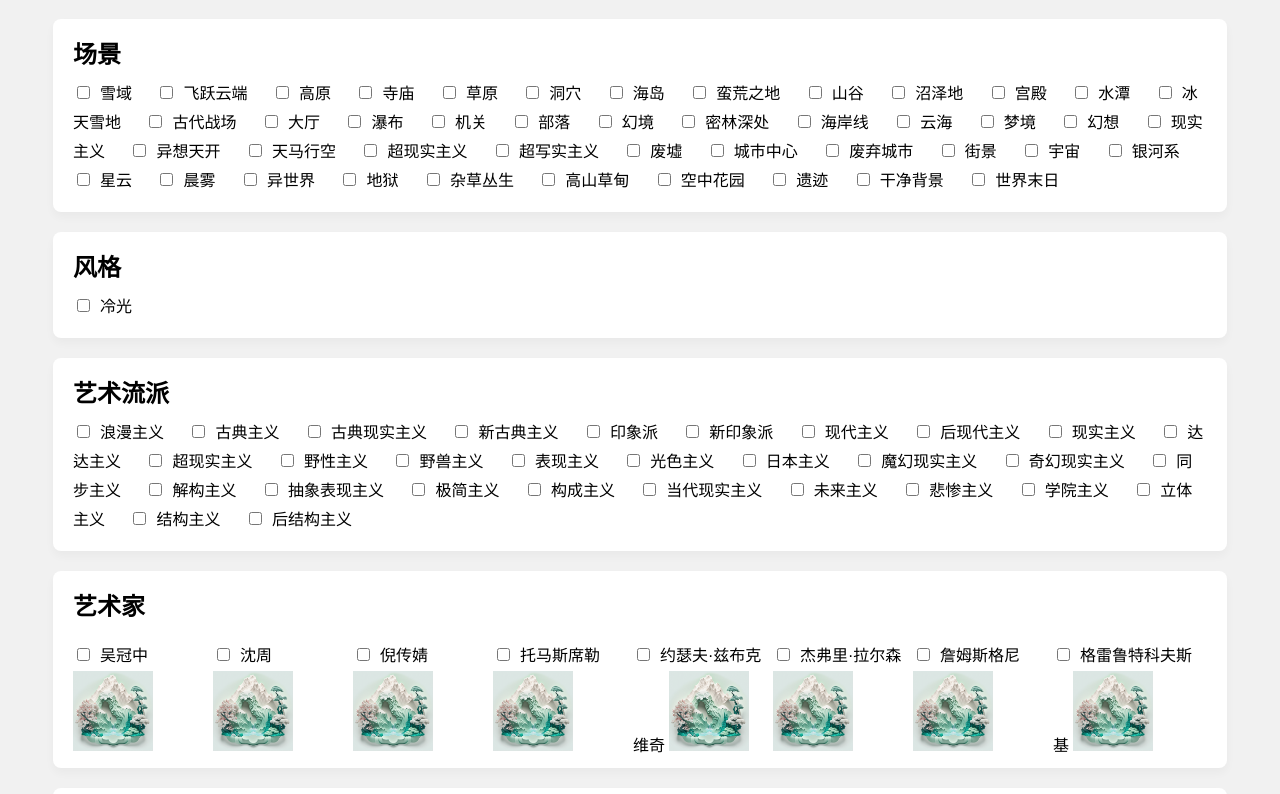
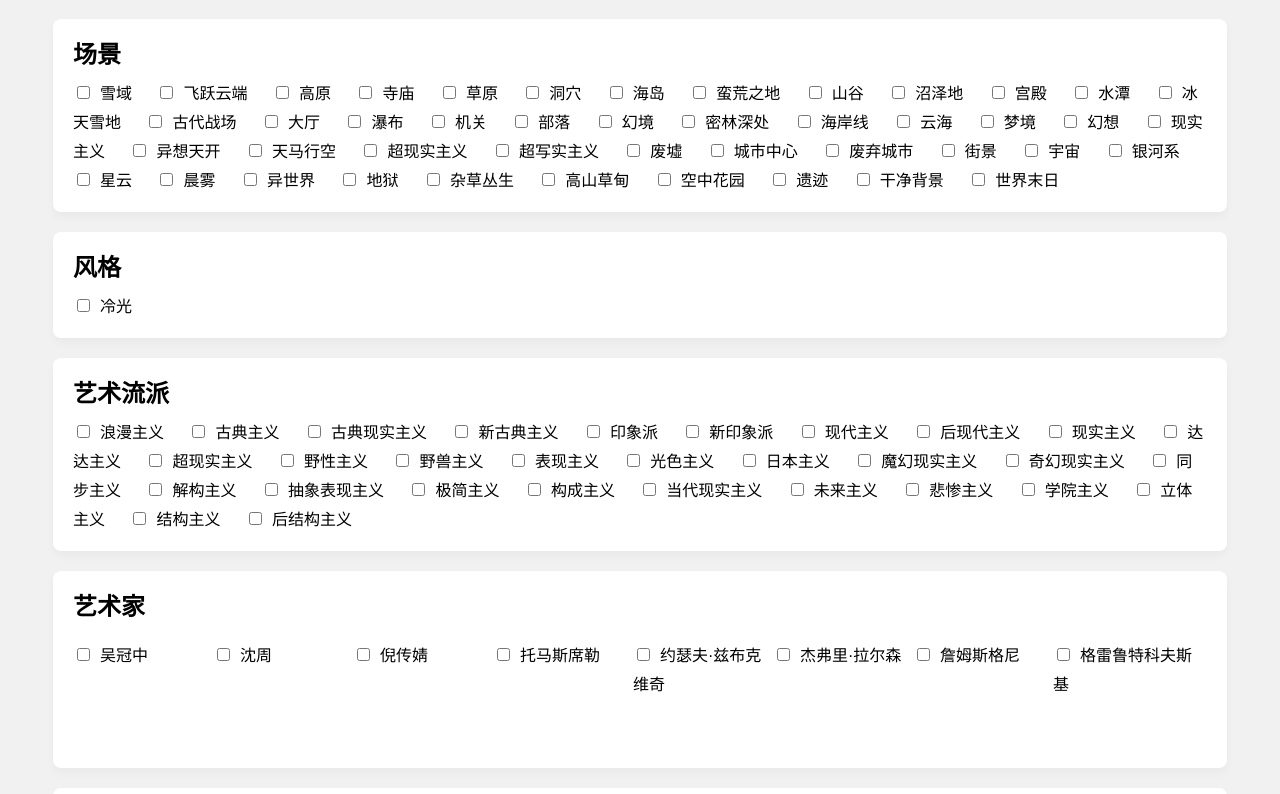
Before and after one commit to Yumiaohan/yumiaohan.gitup.io, a plain HTML site: page index.html in a window 1280 px wide. Shown: the part 83-877 px from the top of the page. Drawn offline with Linux system fonts and the light colour scheme.

Commit message:
Update index.html

```diff
--- a/index.html
+++ b/index.html
@@ -259,19 +259,19 @@
 
     <div class="category cg01">
         <h2>艺术家</h2>
-		<label> <input type="checkbox" name="artists" value="Wu Guanzhong">吴冠中 <img src="papercarving.png" style="width: 80px;"> </label>
-        <label><input type="checkbox" name="artists" value="Shen zhou">沈周 <img src="papercarving.png" style="width: 80px;"> </label>
-        <label><input type="checkbox" name="artists" value="Victo Ngai">倪传婧 <img src="papercarving.png" style="width: 80px;"> </label>
-        <label><input type="checkbox" name="artists" value="Thomas Schiller">托马斯席勒 <img src="papercarving.png" style="width: 80px;"> </label>
-        <label><input type="checkbox" name="artists" value="Joseph Zbukvic">约瑟夫·兹布克维奇 <img src="papercarving.png" style="width: 80px;"> </label>
-        <label><input type="checkbox" name="artists" value="Jeffrey T.Larson">杰弗里·拉尔森 <img src="papercarving.png" style="width: 80px;"> </label>
-        <label><input type="checkbox" name="artists" value="James Gurney">詹姆斯格尼 <img src="papercarving.png" style="width: 80px;"> </label>
-        <label><input type="checkbox" name="artists" value="Grey Rutkowski">格雷鲁特科夫斯基 <img src="papercarving.png" style="width: 80px;"> </label>
+	<label> <input type="checkbox" name="artists" value="Wu Guanzhong">吴冠中  </label>
+        <label><input type="checkbox" name="artists" value="Shen zhou">沈周  </label>
+        <label><input type="checkbox" name="artists" value="Victo Ngai">倪传婧  </label>
+        <label><input type="checkbox" name="artists" value="Thomas Schiller">托马斯席勒  </label>
+        <label><input type="checkbox" name="artists" value="Joseph Zbukvic">约瑟夫·兹布克维奇 </label>
+        <label><input type="checkbox" name="artists" value="Jeffrey T.Larson">杰弗里·拉尔森  </label>
+        <label><input type="checkbox" name="artists" value="James Gurney">詹姆斯格尼  </label>
+        <label><input type="checkbox" name="artists" value="Grey Rutkowski">格雷鲁特科夫斯基 </label>
     </div>
 
         <div class="category cg01">
             <h2>材质</h2>
-            <label><input type="checkbox" name="meterials" value="cold light">冷光 <img src="papercarving.png" style="width: 80px;"> </label>
+            <label><input type="checkbox" name="meterials" value="paper carvingt">纸雕 <img src="papercarving.png" style="width: 80px;"> </label>
         </div>
 
 
```
